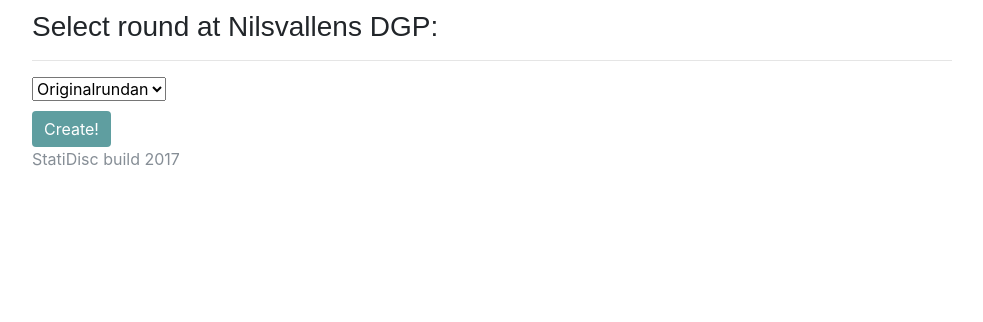
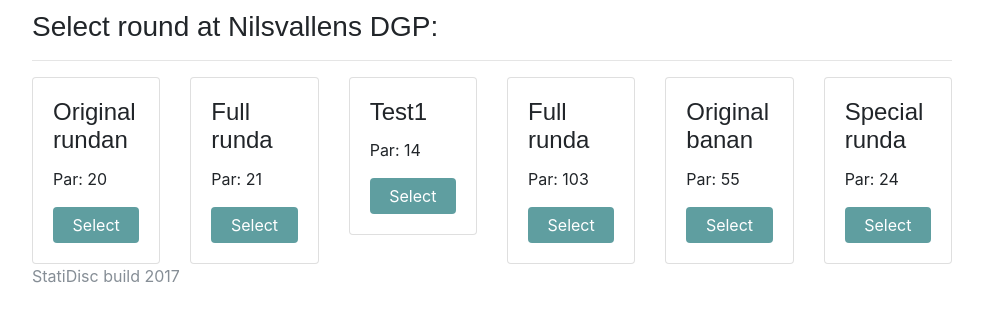
Before and after one commit to ollKTH/StatisticalDisc, a Django app: template scorecards/templates/scorecards/select_round.html in a window 1280 px wide. Shown: the part 56-378 px from the top of the page, without its empty margins (53-1036 px from the left). Run offline with Django 3.2, Linux system fonts and the light colour scheme; the template is opened without the code that fills it: values that come from a table or form of the project are taken from there, others are empty; data comes from the database, SQL or seed files in the repository; some libraries are stand-ins or nearby versions.

Commit message:
Redesigned round select for more informative layout

```diff
--- a/scorecards/templates/scorecards/select_round.html
+++ b/scorecards/templates/scorecards/select_round.html
@@ -1,22 +1,16 @@
 <!DOCTYPE html>
 
 {% extends 'courses/base.html' %}
+{% load static %}
 
 <html lang="en" xmlns="http://www.w3.org/1999/xhtml">
 <head>
     <meta charset="utf-8" />
-    <title></title>
+    <title>Round select</title>
+
+    <link rel="stylesheet" type="text/css" href="{% static 'scorecards/style.css' %}">
 </head>
 <body>
-    <script>
-        $(document).ready(function () {
-            $(document).on('click', '#send', function () {
-                $('#submit').val(data)
-                document.forms["myForm"].submit();
-            })
-        })
-    </script>
-
 
     {% block content %}
 
@@ -24,22 +18,24 @@
 
     <hr />
 
-    <form action="." method="POST">
-        {% csrf_token %}
+    <div class="row">
+        {% for round in rounds %}
+        <!-- Print card for each round -->
+        <div class="col-sm-2">
+            <form action="." method="post">
+                {% csrf_token %}
+                <div class="card card-body" id="round_card">
+                    <h4 class="card-title">{{ round.name }}</h4>
+                    <p>Par: {{ round.total_par }}</p>
+                    <input type="hidden" name="selected_round" value="{{ round }}" />
+                    <input type="hidden" name="course" value="{{ course }}" />
 
-        <select name="selected_round">
-            {% for round in rounds %}
-            <option value="{{ round }}">{{ round.name }}</option>
-            {% endfor %}
-        </select>
-
-        <input type="hidden" name="course" value="{{ course }}"/>
-
-        <br />
-
-        <input class="btn btn-primary" type="submit" value="Create!" style="margin-top: 10px"/>
-
-    </form>
+                    <input class="btn btn-primary" type="submit" value="Select" />
+                </div>
+            </form>
+        </div>
+        {% endfor %}
+    </div>
 
     {% endblock %}
 </body>
```
